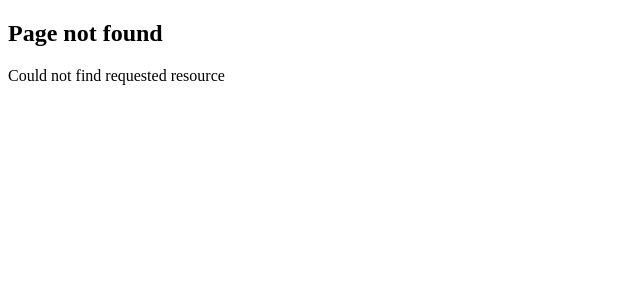
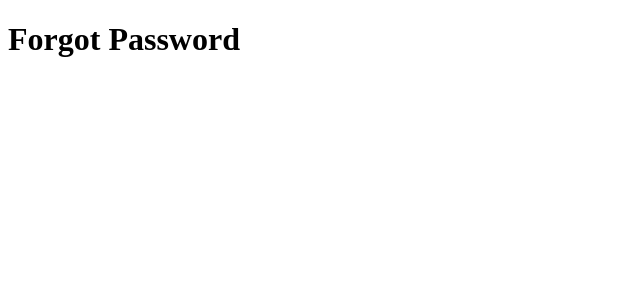
Before and after one commit to natenaranjo/nextjs-14-tutorial, a Next.js app: page /forgot-password in a window 1280 px wide. Before the commit this address had no page. Shown: the top 300 px of the page, without its empty margins (0-640 px from the left). Built offline with nearby package versions, Linux system fonts and the light colour scheme.

Commit message:
feat(routes): created route group auth with login, register, and forgot-password

```diff
--- /dev/null
+++ b/app/(auth)/forgot-password/page.tsx
@@ -0,0 +1,5 @@
+import React from "react"
+
+export default function ForgotPassword() {
+  return <h1>Forgot Password</h1>
+}
--- /dev/null
+++ b/app/(auth)/login/page.tsx
@@ -0,0 +1,5 @@
+import React from "react"
+
+export default function Login() {
+  return <h1>Login</h1>
+}
--- /dev/null
+++ b/app/(auth)/register/page.tsx
@@ -0,0 +1,5 @@
+import React from "react"
+
+export default function Register() {
+  return <h1>Register</h1>
+}
```
